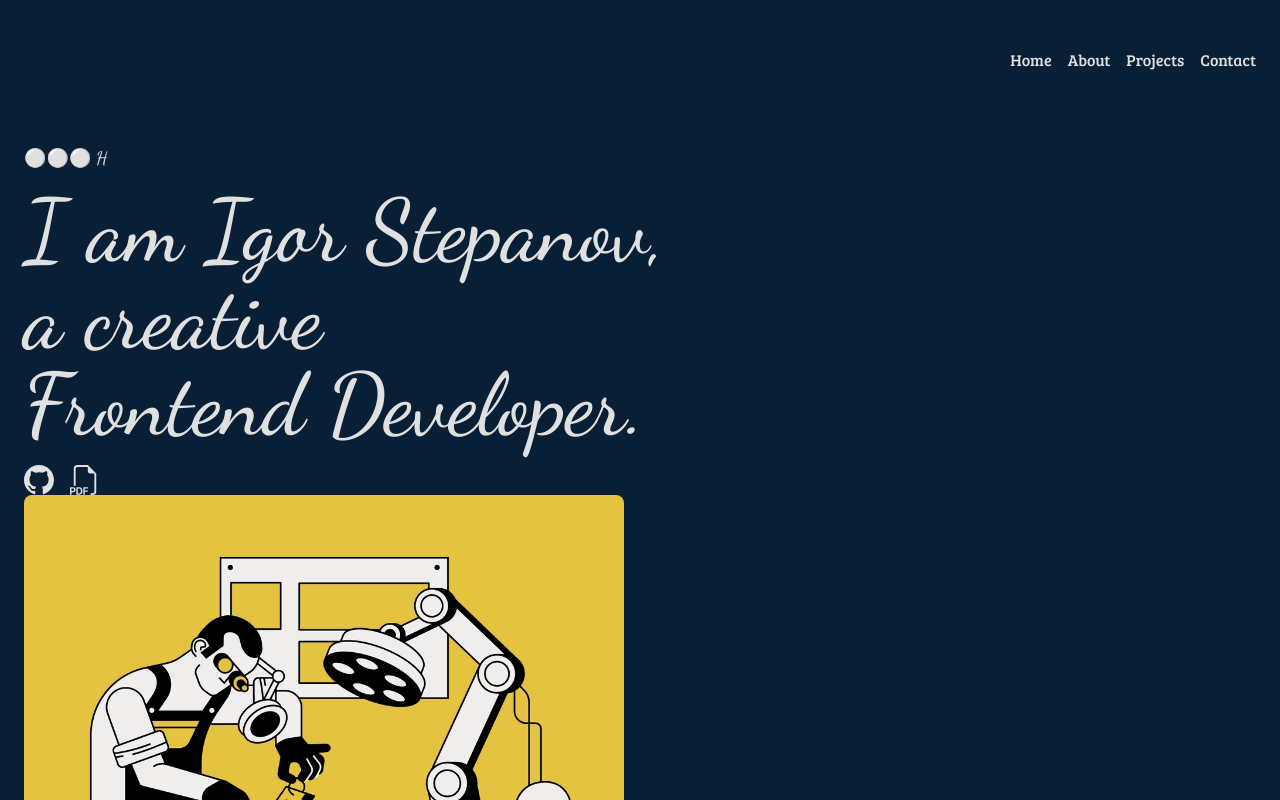
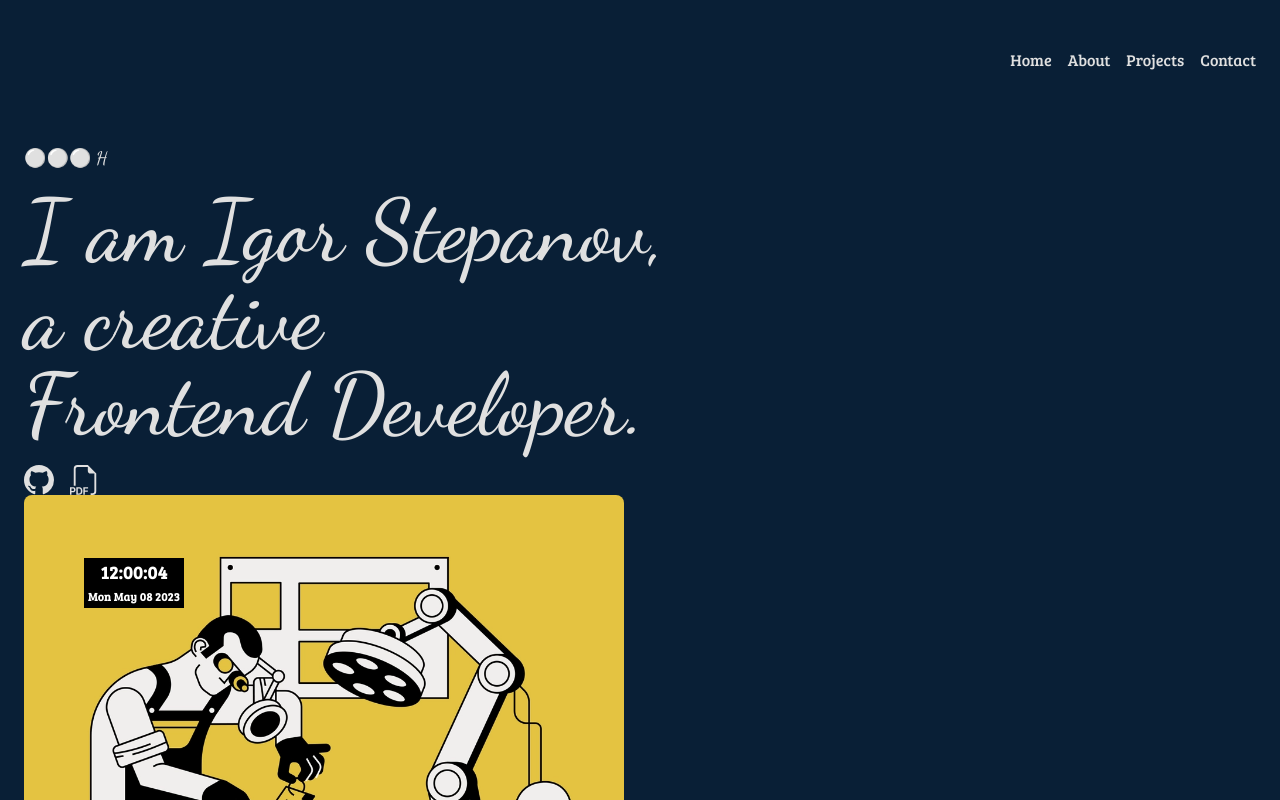
Before and after one commit to stpkkk/Next.js-stpkkk-portfolio, a Next.js app: page / in a window 1280 px wide. Shown: the top 800 px of the page. Built offline with nearby package versions, Linux system fonts and the light colour scheme.

Commit message:
Clock component create

```diff
--- a/app/page.tsx
+++ b/app/page.tsx
@@ -4,13 +4,14 @@ import Image from "next/image";
 import { useMobile } from "@hooks/useMediaQuery";
 import GithubCvLinks from "@components/GithubCvLinks";
 import TypeAnimationComp from "@components/TypeAnimationComp";
+import { Clock } from "@components/Clock";
 
 const HomePage: React.FC = () => {
   const isMobile = useMobile();
 
   return (
     <section className="flex_between w-full sm:gap-9 sm:flex-col flex_center">
-      <div className="sm:p-2">
+      <div className="sm:p-2 ">
         <TypeAnimationComp />
         <h1 className="head_text sm:text-center sm:m-0">
           I am Igor Stepanov,&nbsp;
@@ -19,13 +20,18 @@ const HomePage: React.FC = () => {
         </h1>
         {isMobile || <GithubCvLinks />}
       </div>
+      <div className="relative">
         <Image
           src="/assets/images/homepage.jpg"
           alt="homepage"
           width={600}
           height={400}
-        className="rounded-lg sm:rounded-none"
+          className=" rounded-lg sm:rounded-none"
         />
+        <div className="absolute top-[63px] left-[60px] sm:left-[14px] sm:top-[14px]">
+          <Clock />
+        </div>
+      </div>
     </section>
   );
 };
--- /dev/null
+++ b/components/Clock.tsx
@@ -0,0 +1,68 @@
+import React, { useState, useEffect } from "react";
+
+interface ClockProps {
+  size?: number;
+}
+
+export const Clock: React.FC<ClockProps> = ({ size = 100 }) => {
+  const [time, setTime] = useState(new Date());
+
+  useEffect(() => {
+    const timerID = setInterval(() => tick(), 1000);
+
+    return () => {
+      clearInterval(timerID);
+    };
+  }, []);
+
+  const tick = () => {
+    setTime(new Date());
+  };
+
+  const formatDigits = (num: number): string => {
+    return num < 10 ? `0${num}` : `${num}`;
+  };
+
+  const currentDate = new Date();
+  const formattedDate = currentDate.toDateString();
+
+  const hours = formatDigits(time.getHours());
+  const minutes = formatDigits(time.getMinutes());
+  const seconds = formatDigits(time.getSeconds());
+
+  const viewBoxSize = size + 20;
+  const center = viewBoxSize / 2;
+
+  return (
+    <svg
+      width={100}
+      height={50}
+      viewBox={`0 0 ${viewBoxSize} ${viewBoxSize + 20}`}
+      xmlns="http://www.w3.org/2000/svg"
+      className="bg-black"
+    >
+      <text
+        x={center}
+        y={center}
+        textAnchor="middle"
+        fontSize="50"
+        fontWeight="bold"
+        fill="#fff"
+        className="font-bree tracking-wide w-full"
+      >
+        {`${hours}:${minutes}:${seconds}`}
+      </text>
+      <text
+        x={center}
+        y={viewBoxSize}
+        textAnchor="middle"
+        fontSize="32"
+        fontWeight="bold"
+        fill="#fff"
+        className="font-bree tracking-wide w-full"
+      >
+        {formattedDate}
+      </text>
+    </svg>
+  );
+};
```
Lines whose indentation alone changed are shown as unchanged.
